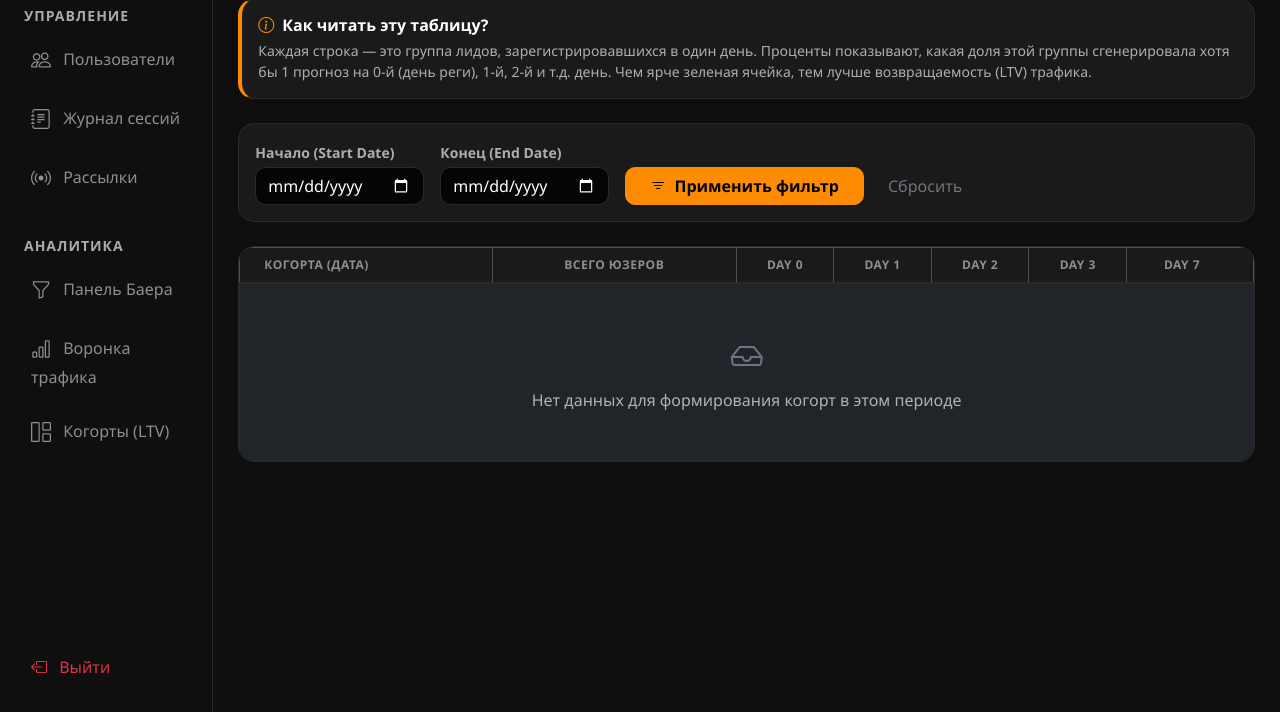
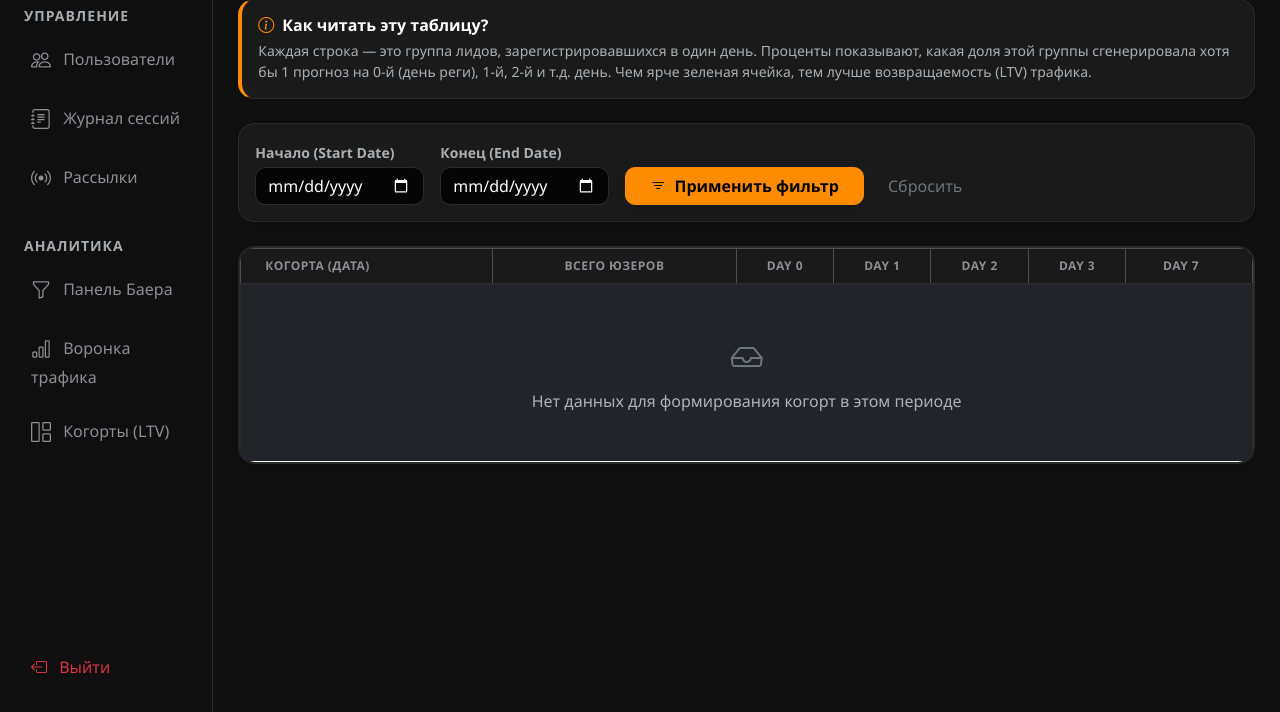
Before and after one commit to winmatrix09614/VenbetappBack, a FastAPI app: template templates/cohorts.html in a window 1280 px wide. Shown: the part 88-800 px from the top of the page. Run offline with FastAPI, Linux system fonts and the light colour scheme; the template is opened without the code that fills it, so the values that code supplies are empty; parts of the project's set-up code (start-up, migrations or seed data) failed here and were passed over.

Commit message:
new backend 16

```diff
--- a/templates/admin_base.html
+++ b/templates/admin_base.html
@@ -110,10 +110,20 @@ input[type="number"] {
     -moz-appearance: textfield; /* Для Firefox */
 }
 
-/* 2. Лечим вылезающие острые углы у всех закругленных таблиц */
-.table-responsive.rounded-4,
-.table-responsive.rounded-3 {
-    overflow: hidden !important;
+/* 2. Лечим вылезающие острые углы у ВСЕХ таблиц глобально */
+.table-responsive {
+    border-radius: 16px !important; /* Жестко задаем радиус как у карточек */
+    overflow: hidden !important;    /* Обрезаем всё, что вылезает за радиус */
+    border: 1px solid var(--venbet-border) !important; /* Аккуратная внешняя рамка */
+}
+
+/* Убираем внутренние конфликты рамок самой таблицы */
+.table-responsive .table {
+    margin-bottom: 0 !important;
+    border: none !important;
+}
+.table-responsive .table th {
+    border-top: none !important;
 }
     </style>
 </head>
```
